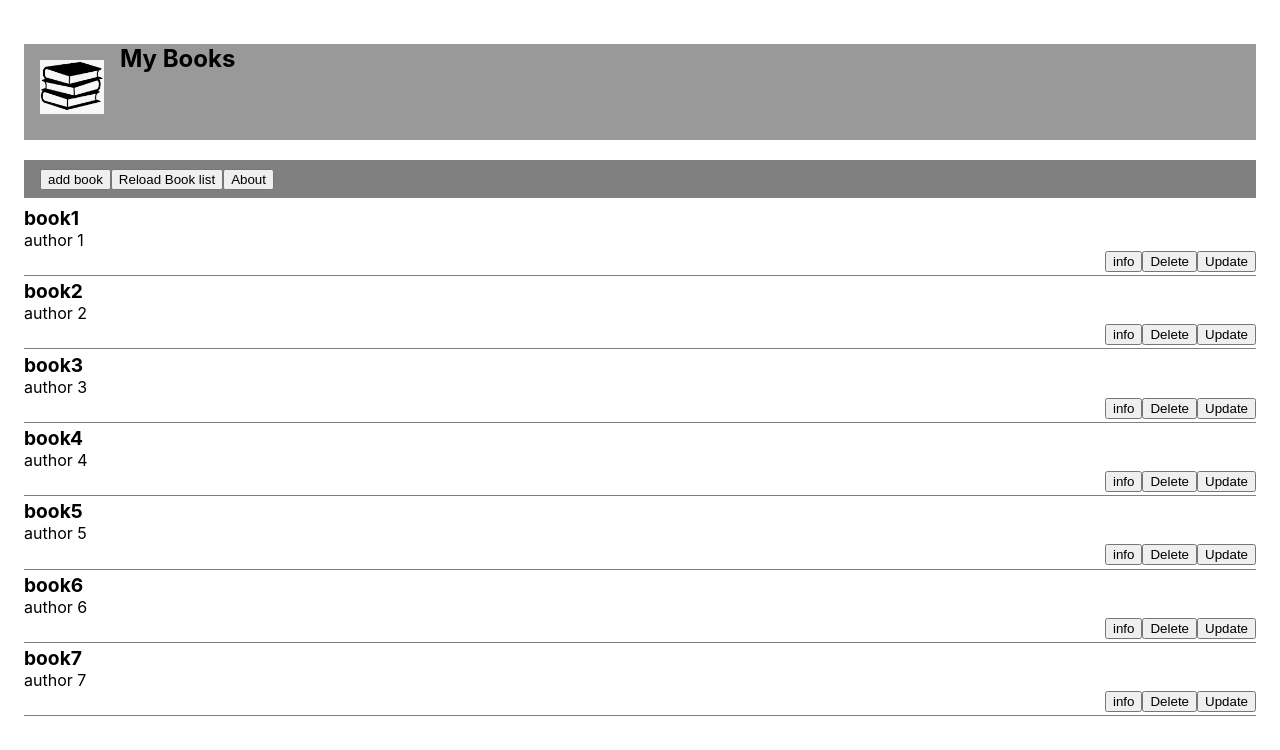
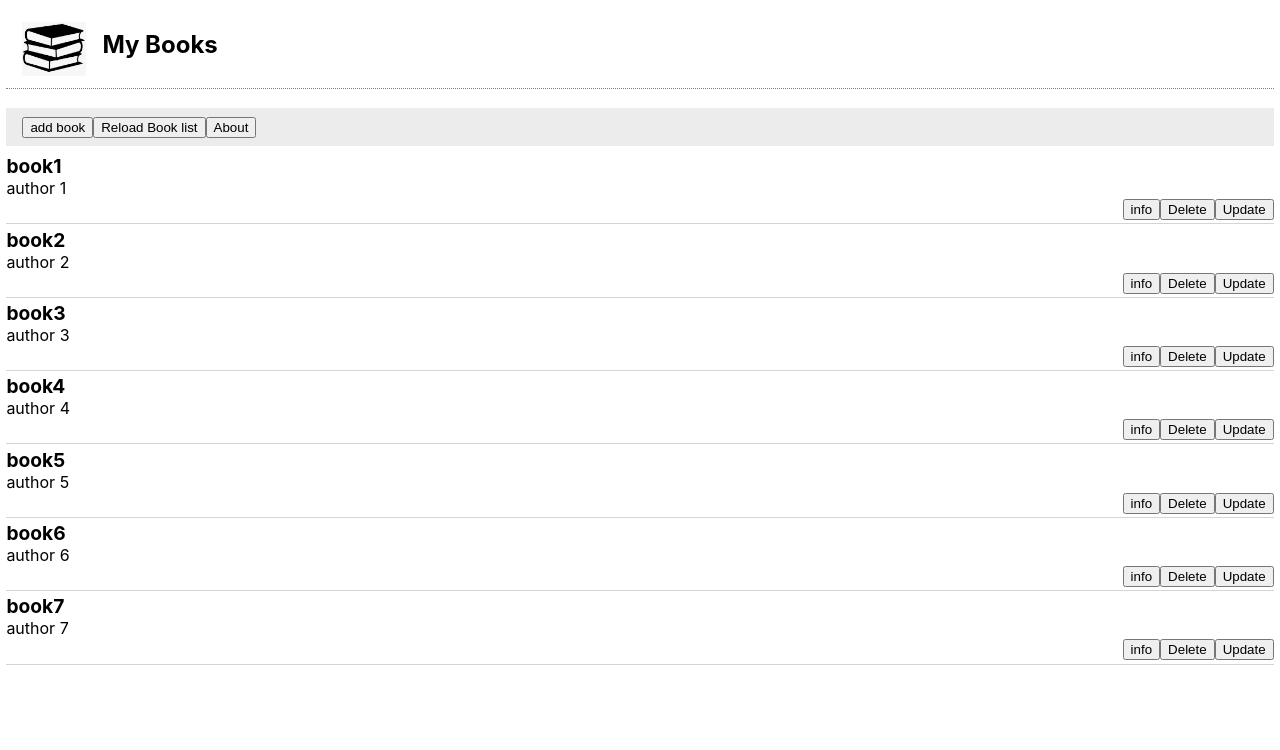
Before and after one commit to raoul2000/app-my-books, a React (Vite) app: page / in a window 1280 px wide. Shown: the top 750 px of the page. Built offline with nearby package versions, Linux system fonts and the light colour scheme.

Commit message:
ui: basic style

```diff
--- a/src/App.css
+++ /dev/null
@@ -1,4 +0,0 @@
-.App {
-  padding:1em;
-  margin:1em;
-}
--- a/src/App.less
+++ b/src/App.less
@@ -1,21 +1,27 @@
 .App {
-    margin:0.5em;
-    padding:1em;
+    margin:0.2em;
+    padding:0.2em;
+    min-width: 300px;
 
     header {
-        background-color: rgb(153, 153, 153);
+        border-bottom: 1px dotted grey;
+        margin-bottom: 1.2em;
+
         img {
             float: left;
             margin:1em;
             width:4em;
         }
         h2 {
-            height:4em;
+            height:2.4em;
+            margin:0;
+            padding-top: 1em;
+            padding-bottom: 0;
         }
     }
 
     .toolbar {
-        background-color: gray;
+        background-color: #ececec;
         margin-top:0.5em;
         margin-bottom:0.5em;
         padding-left:1em;
@@ -27,10 +33,10 @@
     .list-books .item-book {
         padding-bottom:0.2em;
         margin-bottom:0.2em;
-        border-bottom: 1px solid gray;
+        border-bottom: 1px solid rgb(213, 213, 213);
 
         &:hover {
-            background-color: yellow;
+            background-color: rgb(255, 245, 231);
         }
         .info .title {
             font-weight: bold;
--- a/src/component/FormBook.tsx
+++ b/src/component/FormBook.tsx
@@ -41,9 +41,10 @@ export const FormBook: React.FC<Props> = ({
                 onChange={(e) => setBookAuthor(e.target.value)}
                 placeholder="author"
             />
-
-            <button onClick={handleSubmit}>save</button>
-            <button onClick={() => onCancel()}>Cancel</button>
+            <div>
+                <button onClick={handleSubmit}>save</button>
+                <button onClick={() => onCancel()}>Cancel</button>
+            </div>
         </div>
     );
 };
```
